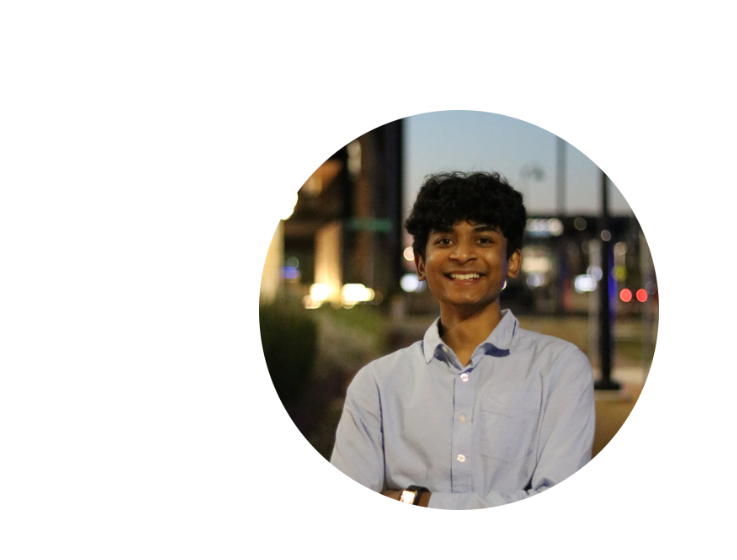
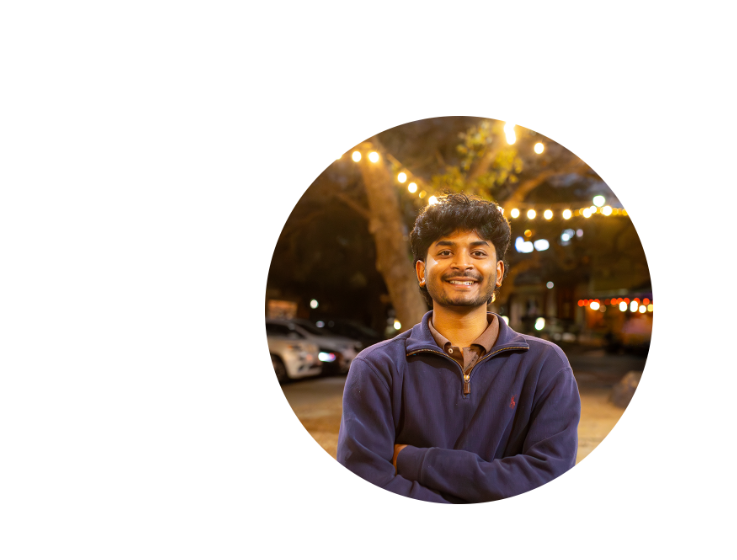
Before and after one commit to jxv210016/Portfolio-Jay-Vanam, a plain HTML site: page index.html in a window 1280 px wide. Shown: the part 174-734 px from the top of the page, 0-737 px from the left. Drawn offline with Linux system fonts and the light colour scheme.

Commit message:
Updated profile

```diff
--- a/index.html
+++ b/index.html
@@ -40,7 +40,7 @@
     </nav>
     <section id="profile">
       <div class="section__pic-container">
-        <img src="./assets/profile-pic.png" alt="Jay Vanam profile picture" />
+        <img src="./assets/profile.png" alt="Jay Vanam profile picture" />
       </div>
       <div class="section__text">
         <p class="section__text__p1">Hi, I'm</p>
```
Also changed, not shown: assets/profile-pic.png (deleted), assets/profile.png (added).
